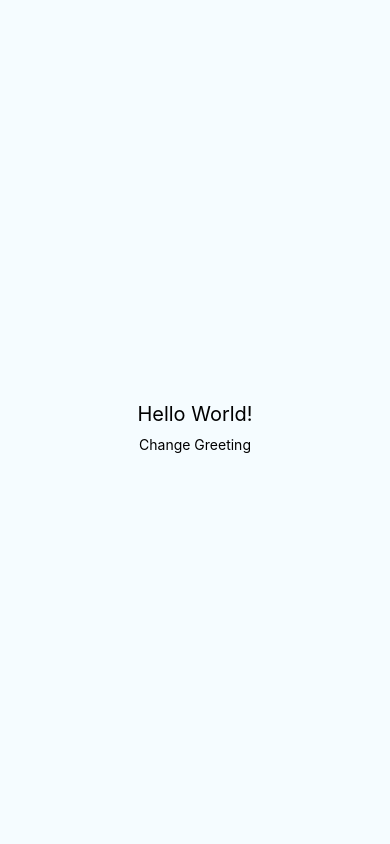
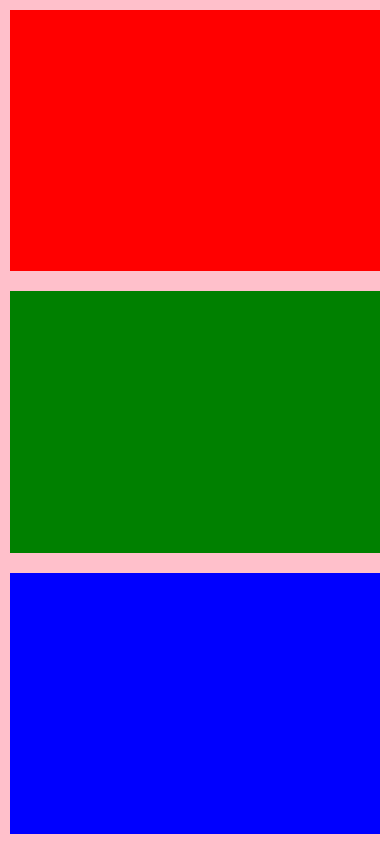
Before and after one commit to vish448/MyReactProject, a React Native app: screen / in a window 390 px wide. Built offline with nearby package versions, Linux system fonts and the light colour scheme.

Commit message:
Playing with flexbox

```diff
--- a/App.js
+++ b/App.js
@@ -33,19 +33,26 @@ export default class App extends Component<Props> {
   render() {
     return (
       <View style={styles.container}>
-        <Text style={styles.welcome}>{this.state.greeting}</Text>
-        <Text onPress={this.updateGreeting}>Change Greeting</Text>
+        <View style={[styles.box,{backgroundColor: 'red'}]}/>
+        <View style={[styles.box,{backgroundColor: 'green'}]}/>
+        <View style={[styles.box,{backgroundColor: 'blue'}]}/>
       </View>
     );
   }
 }
 
+//// TODO: Todo test
+
 const styles = StyleSheet.create({
   container: {
     flex: 1,
-    justifyContent: 'center',
-    alignItems: 'center',
-    backgroundColor: '#F5FCFF',
+    //justifyContent: 'center',
+    //alignItems: 'center',
+    backgroundColor: 'pink',
+    //flexDirection:'row',//Available option column // Setting up flex direction. By default it's column. Setting up the Flex axis to Y
+    //justifyContent :'stretch', // Justify contents on Primary axis
+    //alignItems:'center', //Justify contents on Secondary Axis
+
   },
   welcome: {
     fontSize: 20,
@@ -57,4 +64,11 @@ const styles = StyleSheet.create({
     color: '#333333',
     marginBottom: 5,
   },
+  box:{
+    //height: 100,
+    //width: 100,
+    //backgroundColor: 'green',
+    margin:10,
+    flex:1
+  },
 });
```
